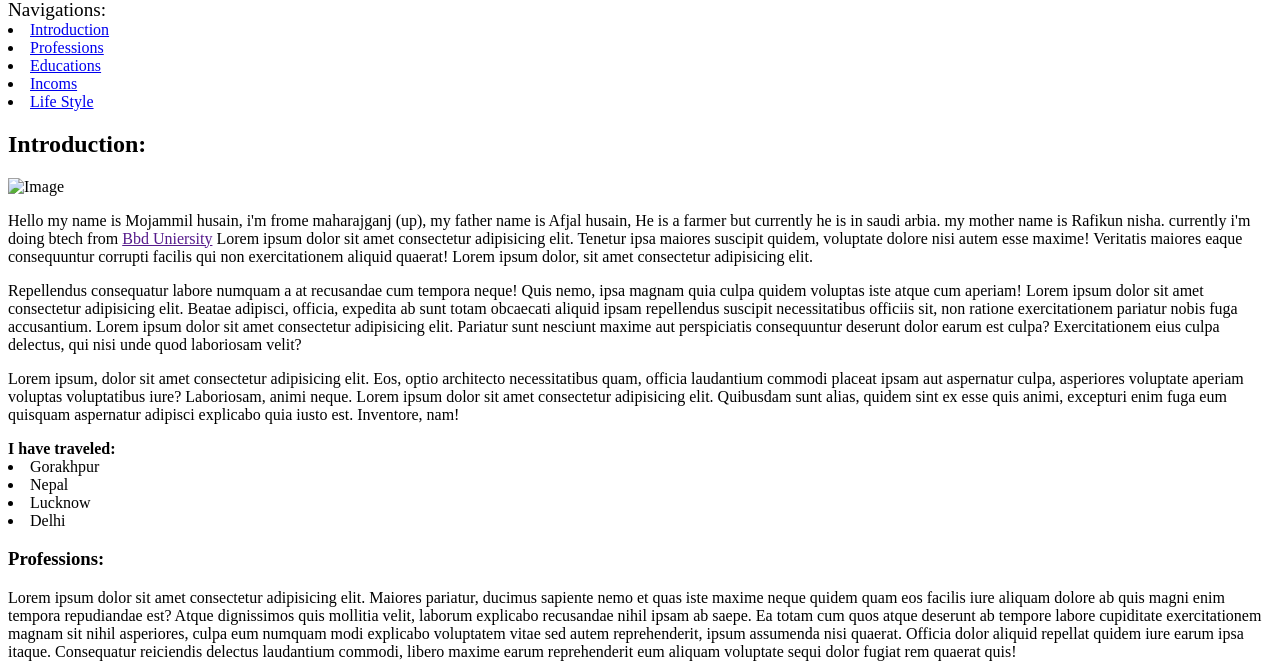
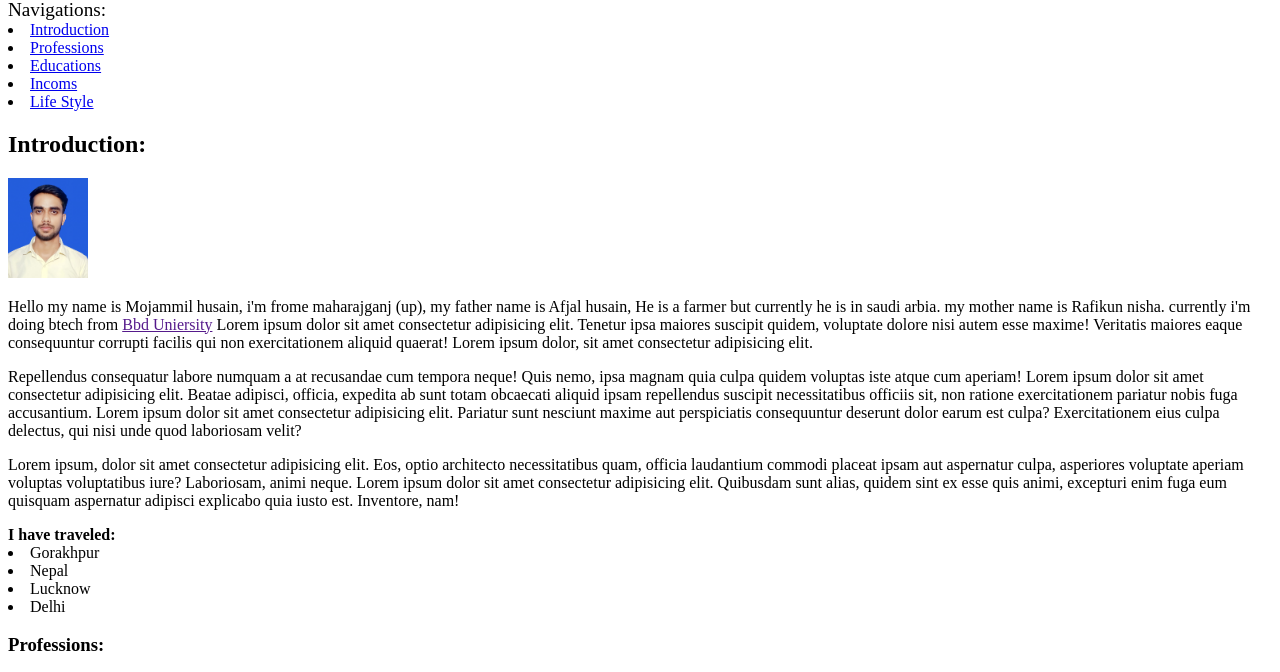
Before and after one commit to mr-siddiqui27/Profile, a plain HTML site: page index.html in a window 1280 px wide. Shown: the part 68-740 px from the top of the page. Drawn offline with Linux system fonts and the light colour scheme.

Commit message:
Update index.html
nothing

```diff
--- a/index.html
+++ b/index.html
@@ -21,7 +21,7 @@
     <main>
         <section id="introduction">
             <h2>Introduction: </h2>
-            <img src="Image/mhs.jpg" alt="Image" width="80px">  <!--hidden likhne se photo hide ho jayega-->
+            <img src="mhs.jpg" alt="Image" width="80px">  <!--hidden likhne se photo hide ho jayega-->
             <p>
                 Hello my name is Mojammil husain, i'm frome maharajganj (up), my father name is Afjal husain, He is a farmer but currently he is in saudi arbia. my mother name is Rafikun nisha. currently i'm doing  btech from <a href="">Bbd Uniersity</a> Lorem ipsum dolor sit amet consectetur adipisicing elit. Tenetur ipsa maiores suscipit quidem, voluptate dolore nisi autem esse maxime! Veritatis maiores eaque consequuntur corrupti facilis qui non exercitationem aliquid quaerat! Lorem ipsum dolor, sit amet consectetur adipisicing elit.</p>
             <p>
```
